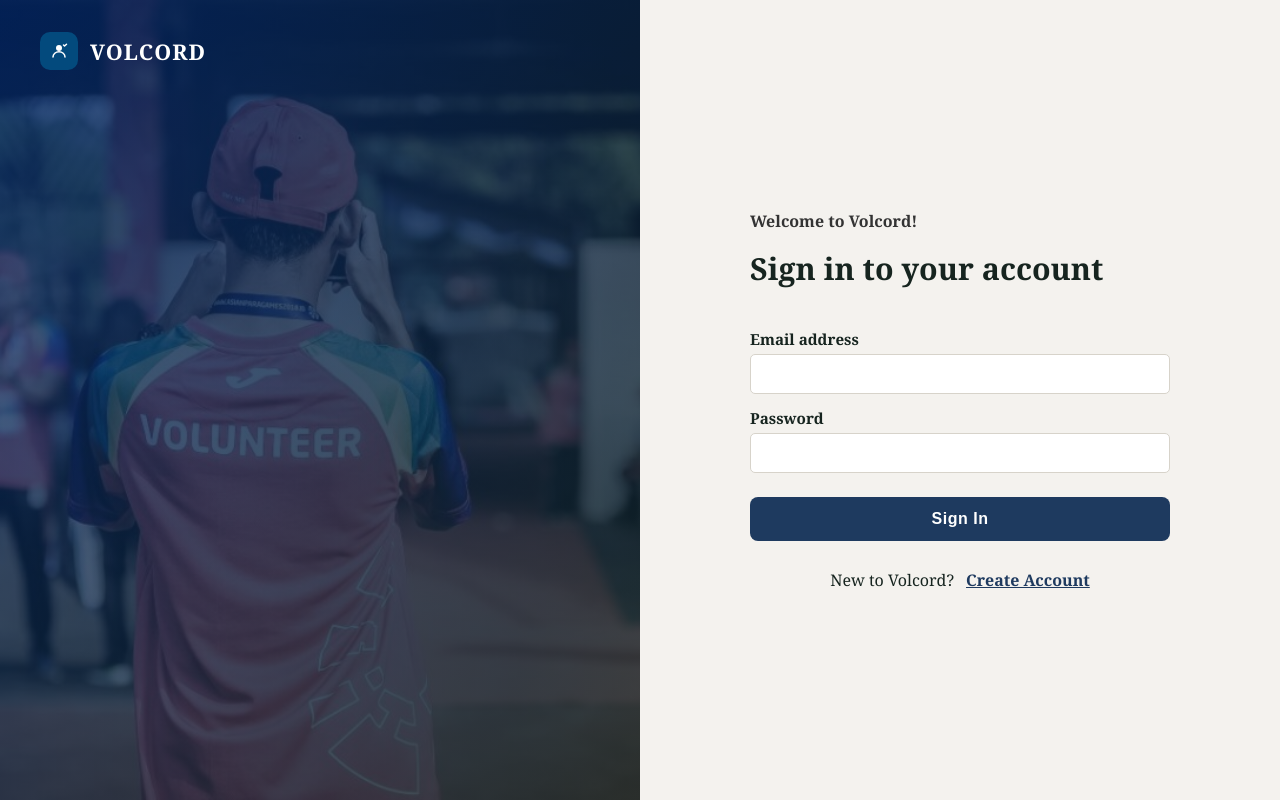
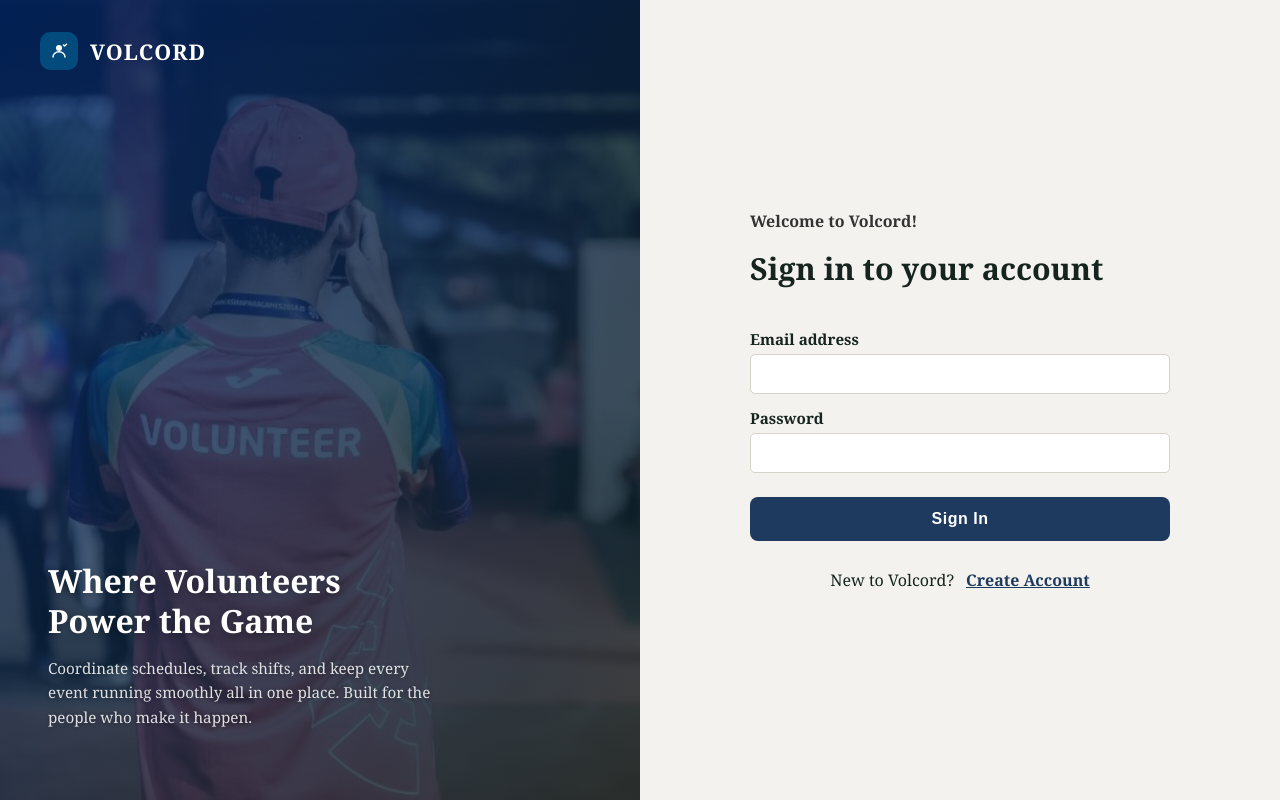
Before and after one commit to SAIEED12/VolCord, a PHP site: page /login.php in a window 1280 px wide. Run offline with PHP 8.4, Linux system fonts and the light colour scheme.

```diff
--- a/login.php
+++ b/login.php
@@ -35,6 +35,11 @@ if (isset($_SESSION["flash_error"])) {
             <span class="brand-word">VOLCORD</span>
         </div>
     </a>
+
+    <div class="hero-copy">
+        <h2 class="hero-heading">Where Volunteers Power the Game</h2>
+        <p class="hero-subtext">Coordinate schedules, track shifts, and keep every event running smoothly all in one place. Built for the people who make it happen.</p>
+    </div>
 </div>
 
         <div class="login-form-side">
--- a/style.css
+++ b/style.css
@@ -280,6 +280,35 @@ body {
     background: rgba(255,255,255,0.12);
 }
 
+.login-hero {
+    position: relative;
+    display: flex;
+    flex-direction: column;
+    justify-content: space-between;
+}
+
+.hero-copy {
+    position: relative;
+    z-index: 2;
+    padding: 0 48px 56px;
+    color: #fff;
+    max-width: 480px;
+}
+
+.hero-heading {
+    font-size: 2rem;
+    font-weight: 700;
+    line-height: 1.25;
+    margin-bottom: 14px;
+    text-shadow: 0 2px 8px rgba(0,0,0,0.35);
+}
+
+.hero-subtext {
+    font-size: 0.95rem;
+    line-height: 1.6;
+    color: rgba(255,255,255,0.85);
+    text-shadow: 0 1px 4px rgba(0,0,0,0.3);
+}
 
 
 
```
Also changed, not shown: Home.png (added), Login.png (added), adminDashboard.png (added), adminDashboard2.png (added). Lines whose indentation alone changed are shown as unchanged.
